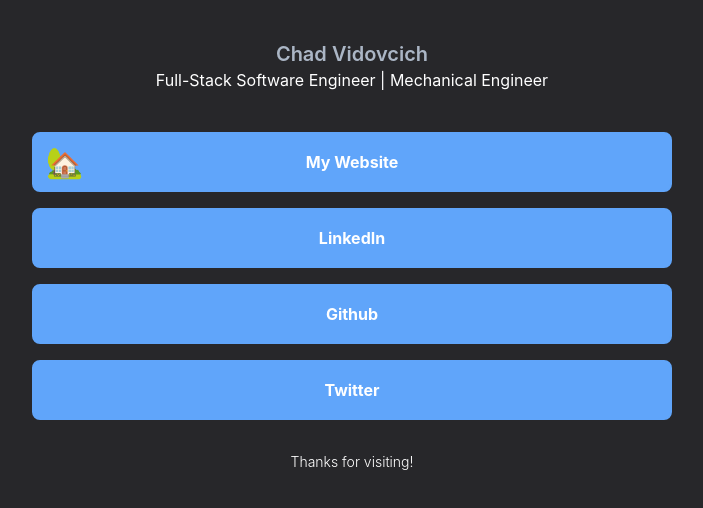
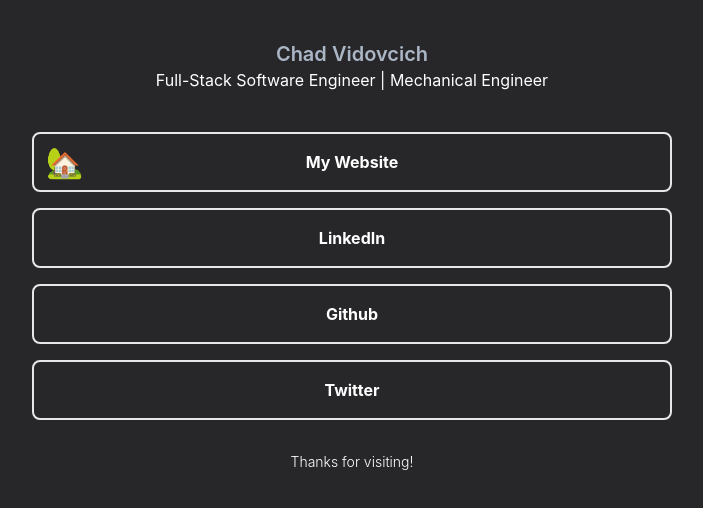
Before and after one commit to chadvidovcich/cyclic-link-share, a React (Create React App) app: page / in a window 1280 px wide. Shown: the top 508 px of the page, without its empty margins (288-991 px from the left). Built offline with nearby package versions, Linux system fonts and the light colour scheme.

Commit message:
format link styling

```diff
--- a/src/components/Link.jsx
+++ b/src/components/Link.jsx
@@ -8,7 +8,7 @@
         {links.map((link) => (
           <li className="mb-4" key={link.title}>
             <a
-              className="relative transition duration-200 font-bold bg-blue-400 border-blue-400 border-2 hover:bg-transparent py-4 w-100 block text-center text-white hover:text-blue-400 rounded-lg pl-12 md:px-12"
+              className="relative transition duration-200 font-bold border-2 hover:bg-transparent py-4 w-100 block text-center text-white hover:text-blue-400 rounded-lg md:px-12"
               href={link.url}
               alt={link.title}
               target="_blank"
```
